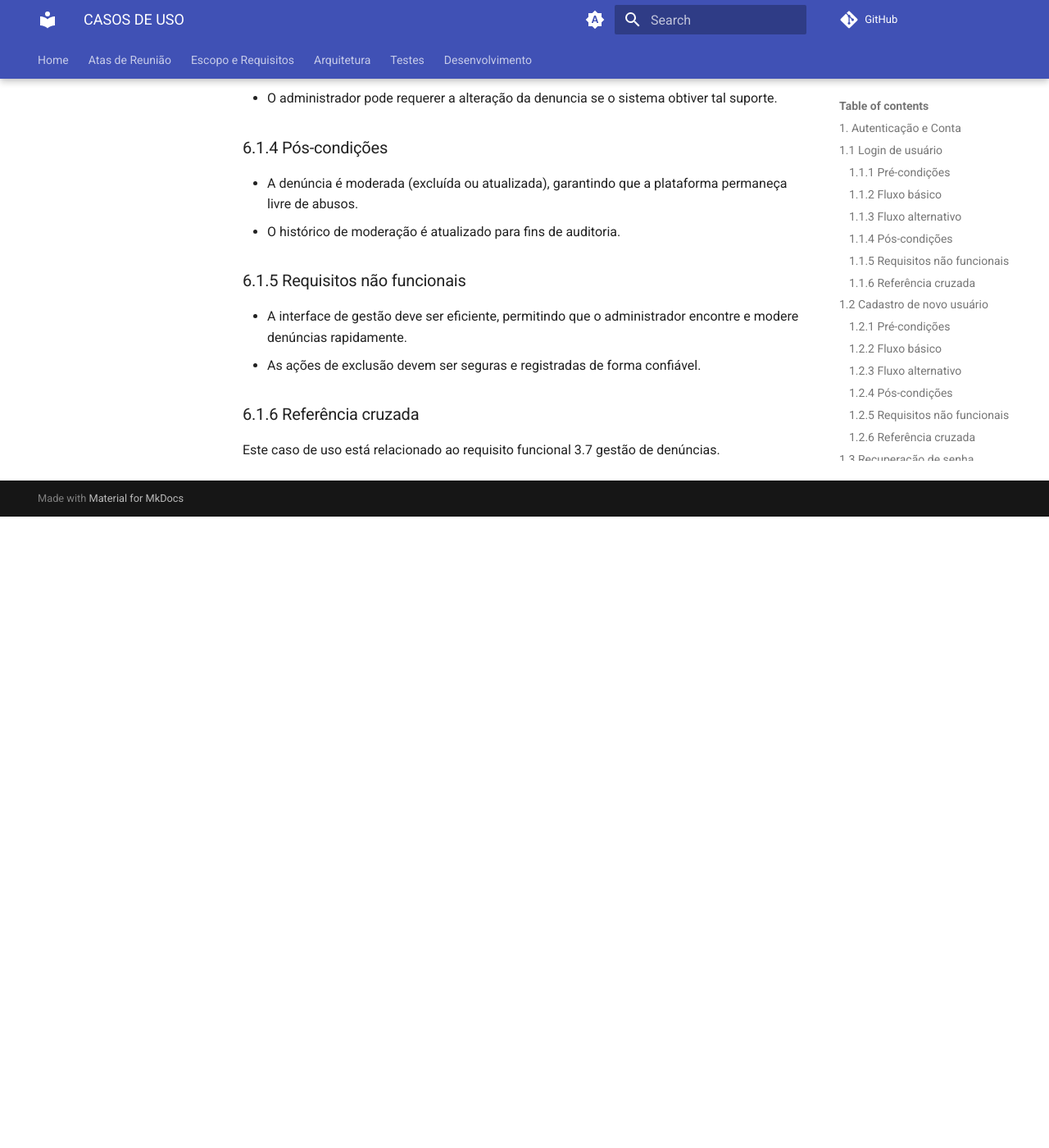
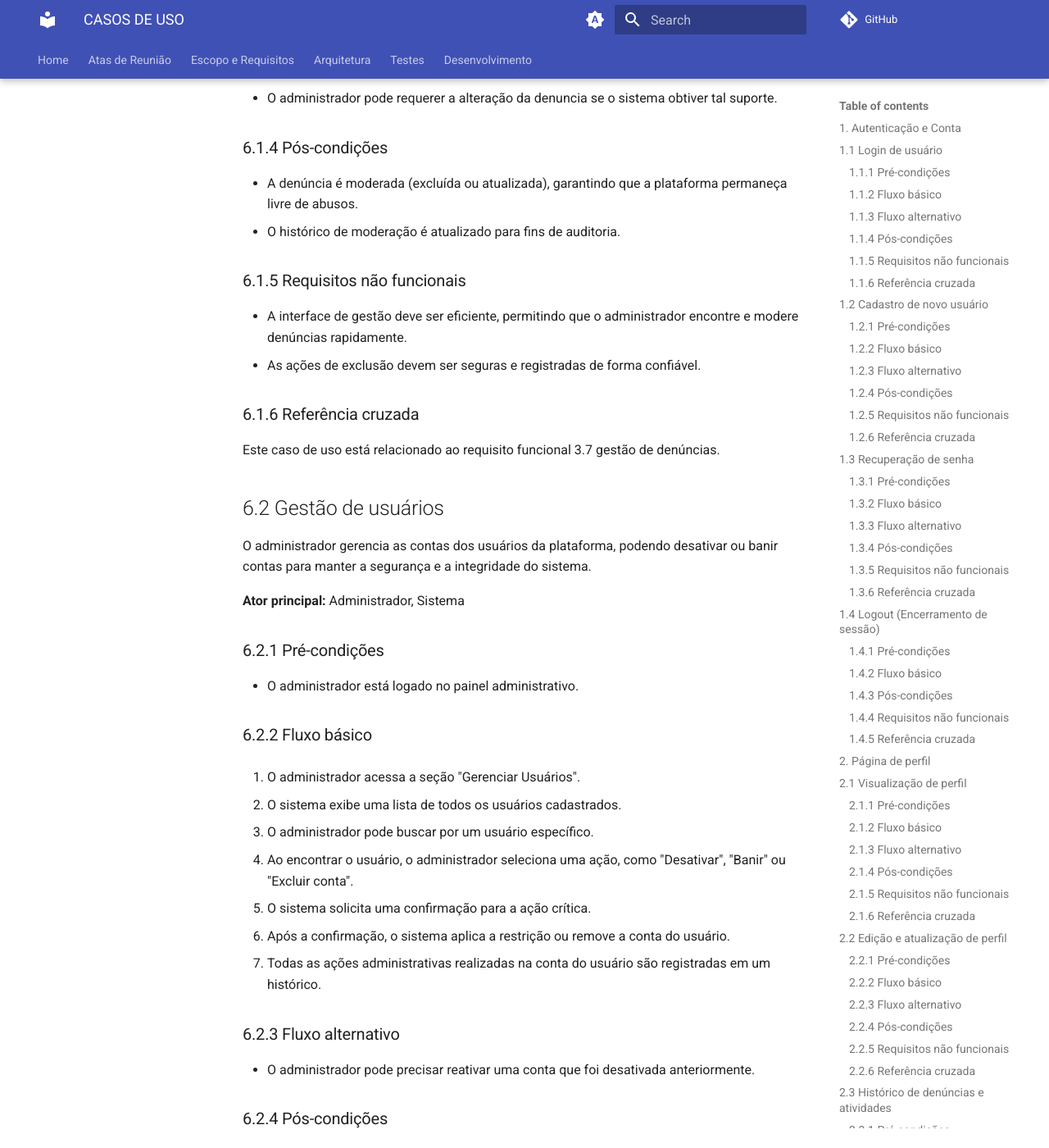
Before and after one commit to fga-eps-mds/2025.2-Valhalla-Docs, an MkDocs documentation site: the page built from docs/escopo-requisitos/Casos_de_uso.md, in a window 1280 px wide and 1400 px high, scrolled down 25476 px. Shown: the whole window at 82% size. Built offline with MkDocs 1.6.1 and Material for MkDocs 9.7.7, drawn with Linux system fonts in a browser that asks for light colours; comment, search, counter and statistics services are not loaded; before the commit the page ends 26106 px from its top, so only the background shows below that; some of the changed text lies outside the part shown.

Commit message:
doc - adiciona 21º caso de uso

```diff
--- a/docs/escopo-requisitos/Casos_de_uso.md
+++ b/docs/escopo-requisitos/Casos_de_uso.md
@@ -677,3 +677,35 @@ O administrador acessa e gerencia todas as denúncias registradas para garantir
 
 ### 6.1.6 Referência cruzada
 Este caso de uso está relacionado ao requisito funcional 3.7 gestão de denúncias.
+
+## 6.2 Gestão de usuários
+O administrador gerencia as contas dos usuários da plataforma, podendo desativar ou banir contas para manter a segurança e a integridade do sistema.
+
+**Ator principal:** Administrador, Sistema
+
+### 6.2.1 Pré-condições
+- O administrador está logado no painel administrativo.
+
+### 6.2.2 Fluxo básico
+1. O administrador acessa a seção "Gerenciar Usuários".
+
+2. O sistema exibe uma lista de todos os usuários cadastrados.
+3. O administrador pode buscar por um usuário específico.
+4. Ao encontrar o usuário, o administrador seleciona uma ação, como "Desativar", "Banir" ou "Excluir conta".
+5. O sistema solicita uma confirmação para a ação crítica.
+6. Após a confirmação, o sistema aplica a restrição ou remove a conta do usuário.
+7. Todas as ações administrativas realizadas na conta do usuário são registradas em um histórico.
+
+### 6.2.3 Fluxo alternativo
+- O administrador pode precisar reativar uma conta que foi desativada anteriormente.
+
+### 6.2.4 Pós-condições
+- A conta do usuário é gerenciada (desativada, banida ou excluída), e o usuário perde o acesso conforme a ação aplicada.
+- A segurança e a ordem da comunidade são mantidas.
+
+### 6.2.5 Requisitos não funcionais
+- A busca por usuários deve ser rápida e eficiente.
+- As ações de gerenciamento de usuários devem ser devidamente registradas para garantir a rastreabilidade.
+
+### 6.2.6 Referência cruzada
+Este caso de uso está relacionado ao requisito funcional 3.7 GESTÃO DE USUÁRIOS.
```
